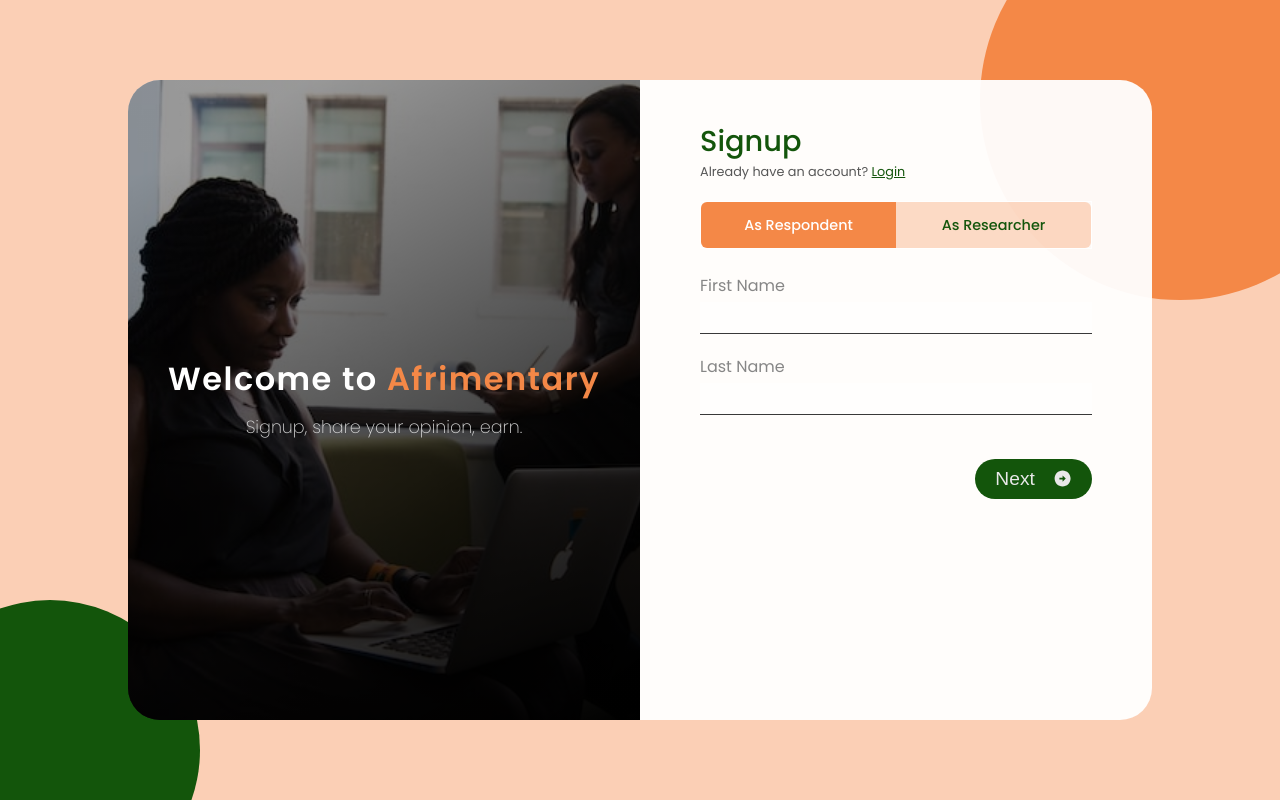
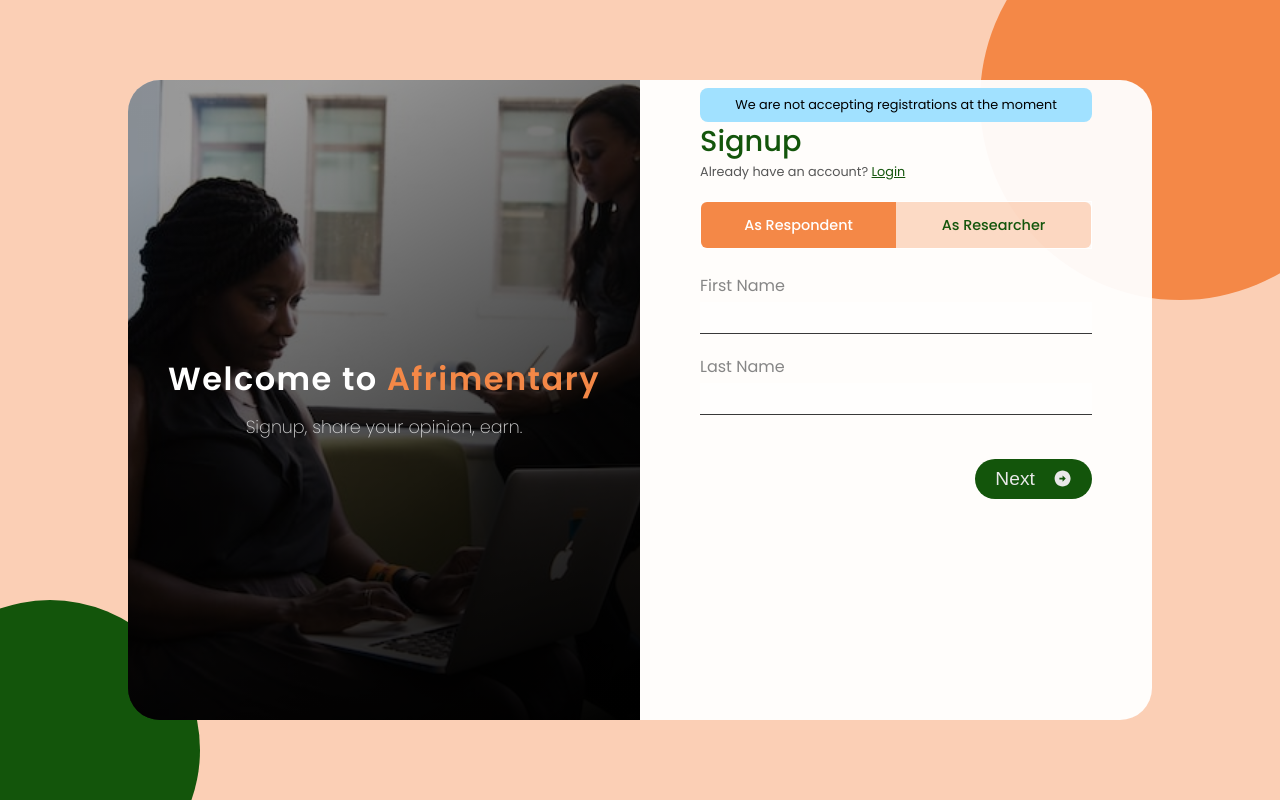
Before and after one commit to YasPAC/Afrimentary-UI, a React (Vite) app: page /signup in a window 1280 px wide. Built offline with nearby package versions, Linux system fonts and the light colour scheme; no server answers.

Commit message:
Suspend registrations

```diff
--- a/src/Pages/Signup/Signup.jsx
+++ b/src/Pages/Signup/Signup.jsx
@@ -168,6 +168,7 @@
                 </div>
                 <div className="signup__container">
                     <p ref={errRef} className={errMsg ? "errMsg" : "offscreen"} aria-live='assertive'>{errMsg}</p>
+                    <p className="infoMsg" aria-live='assertive'>We are not accepting registrations at the moment</p>
                     {isLoading && <img className="loadingMsg" src={loading} alt="logging-in"/>}
                     <h3>Signup</h3>
                     <p className="signup__register">Already have an account? <Link to="/login">Login</Link></p>
@@ -190,7 +191,7 @@
                         {step}
                         <div className="signup__controls">
                             {!isFirst && <button type="button" className="control control-prev" onClick={back}><><RiArrowLeftCircleFill /> Previous</></button>}
-                            <button type="submit" className={!isLast? "control control-next": "form__submit"}>{!isLast ? <>Next <RiArrowRightCircleFill /></> : "Sign Up"}</button>
+                            <button disabled type="submit" className={!isLast? "control control-next": "form__submit"}>{!isLast ? <>Next <RiArrowRightCircleFill /></> : "Sign Up"}</button>
                         </div>
                     </form>
                     :
--- a/src/Pages/Signup/signup.css
+++ b/src/Pages/Signup/signup.css
@@ -107,6 +107,23 @@
     align-items: center;
     padding: 8px;
 }
+/* To be romoeved */
+.infoMsg {
+    position: absolute;
+    width: calc(100% - 120px);
+    min-height: 32px;
+    color: #dbdbdb;
+    top: 8px;
+    background-color: rgb(161, 225, 255);
+    border-radius: 8px;
+    display: flex;
+    justify-content: center;
+    align-items: center;
+    padding: 8px;
+    font-size: 0.8rem;
+    color: #000
+}
+/*  */
 .signup__container h3 {
     font-size: 1.8rem;
     color: var(--greens);
```
